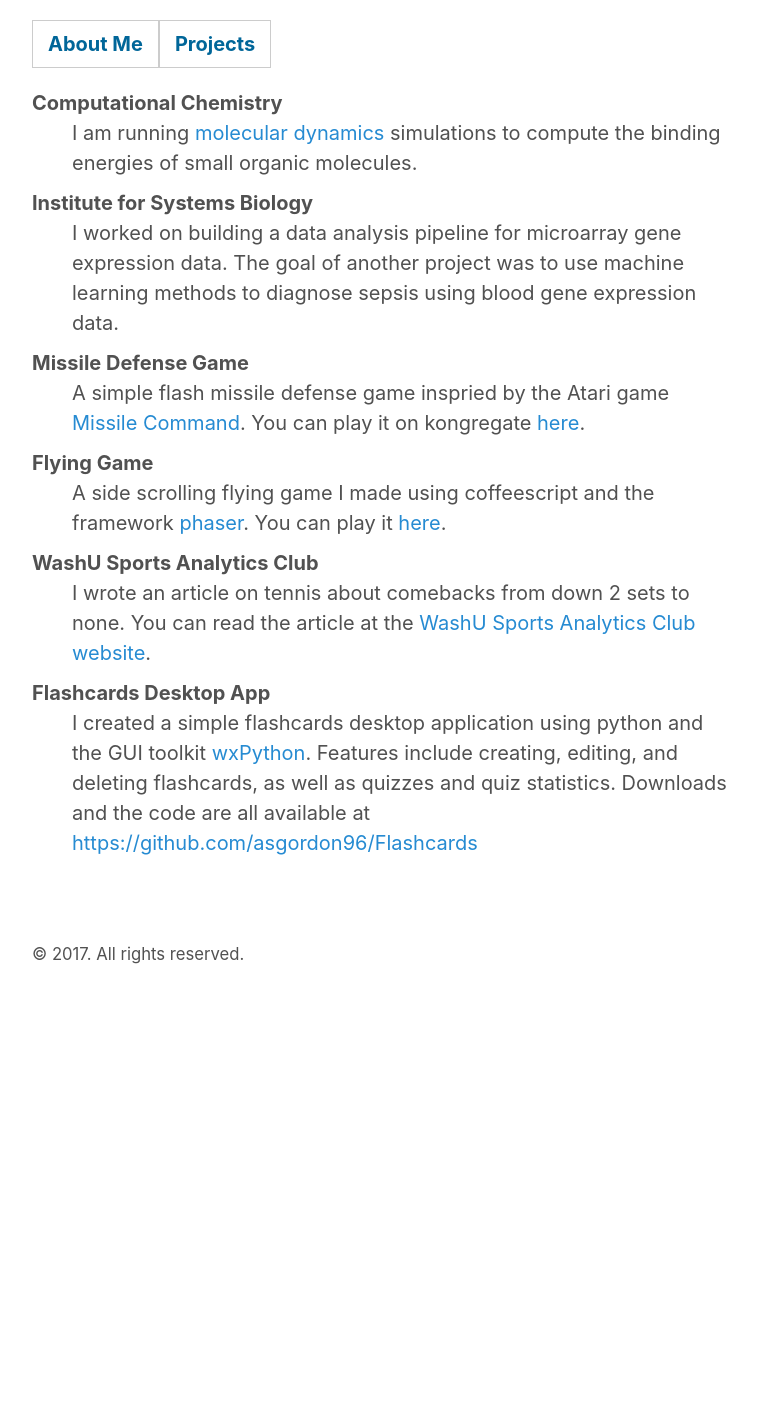
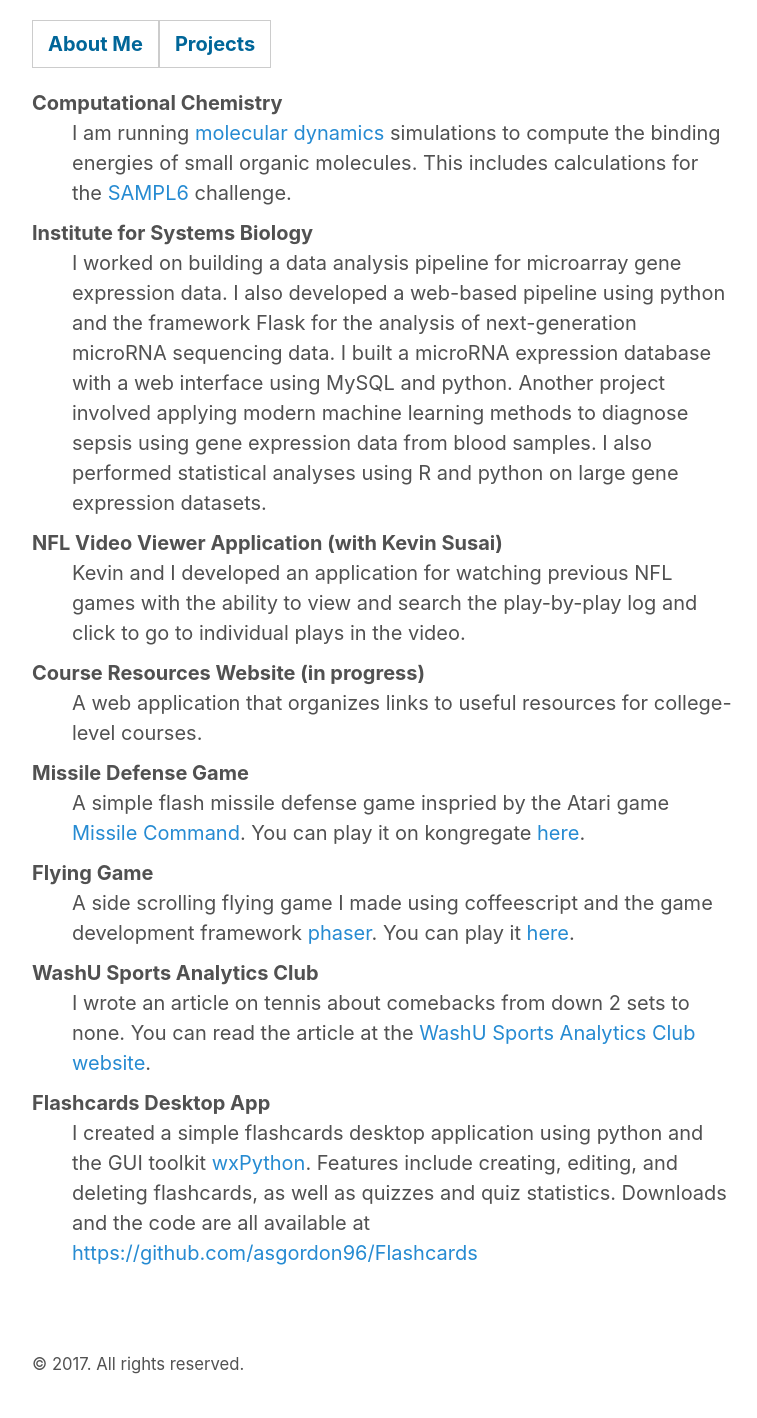
Before and after one commit to asgordon96/asgordon96.github.io, a Jekyll site: the page built from projects.md, in a window 1280 px wide. Shown: the whole page, without its empty margins (258-1015 px from the left). Built offline with Jekyll 4.4.1, drawn with Linux system fonts in a browser that asks for light colours; before the commit the page ends 1008 px from its top, so only the background shows below that.

Commit message:
Changed descriptions. Added projects. Added README file

```diff
--- a/projects.md
+++ b/projects.md
@@ -3,18 +3,29 @@ layout: page
 ---
 Computational Chemistry
 : I am running [molecular dynamics](https://en.wikipedia.org/wiki/Molecular_dynamics) simulations to compute the binding
-energies of small organic molecules.
+energies of small organic molecules. This includes calculations for the [SAMPL6](https://drugdesigndata.org/about/sampl6)
+challenge.
 
 Institute for Systems Biology
-: I worked on building a data analysis pipeline for microarray gene expression data. The goal of another project was to
-use machine learning methods to diagnose sepsis using blood gene expression data.
+: I worked on building a data analysis pipeline for microarray gene expression data. I also developed a web-based pipeline using
+python and the framework Flask for the analysis of next-generation microRNA sequencing data. I built a microRNA expression database
+with a web interface using MySQL and python. Another project involved applying modern machine learning methods to diagnose sepsis
+using gene expression data from blood samples. I also performed statistical analyses using R and python on large gene expression
+datasets.
+
+NFL Video Viewer Application (with Kevin Susai)
+: Kevin and I developed an application for watching previous NFL games with the ability to view and search the play-by-play log
+and click to go to individual plays in the video.
+
+Course Resources Website (in progress)
+: A web application that organizes links to useful resources for college-level courses.
 
 Missile Defense Game
 : A simple flash missile defense game inspried by the Atari game [Missile Command](https://en.wikipedia.org/wiki/Missile_Command).
 You can play it on kongregate [here](http://www.kongregate.com/games/asgordon96/laser-defense).
 
 Flying Game
-: A side scrolling flying game I made using coffeescript and the framework [phaser](http://phaser.io/).
+: A side scrolling flying game I made using coffeescript and the game development framework [phaser](http://phaser.io/).
 You can play it [here](http://asgordon96.github.io/flying-game/).
 
 WashU Sports Analytics Club
```
Also changed, not shown: index.md (+2 -2 lines), 1 other file.
